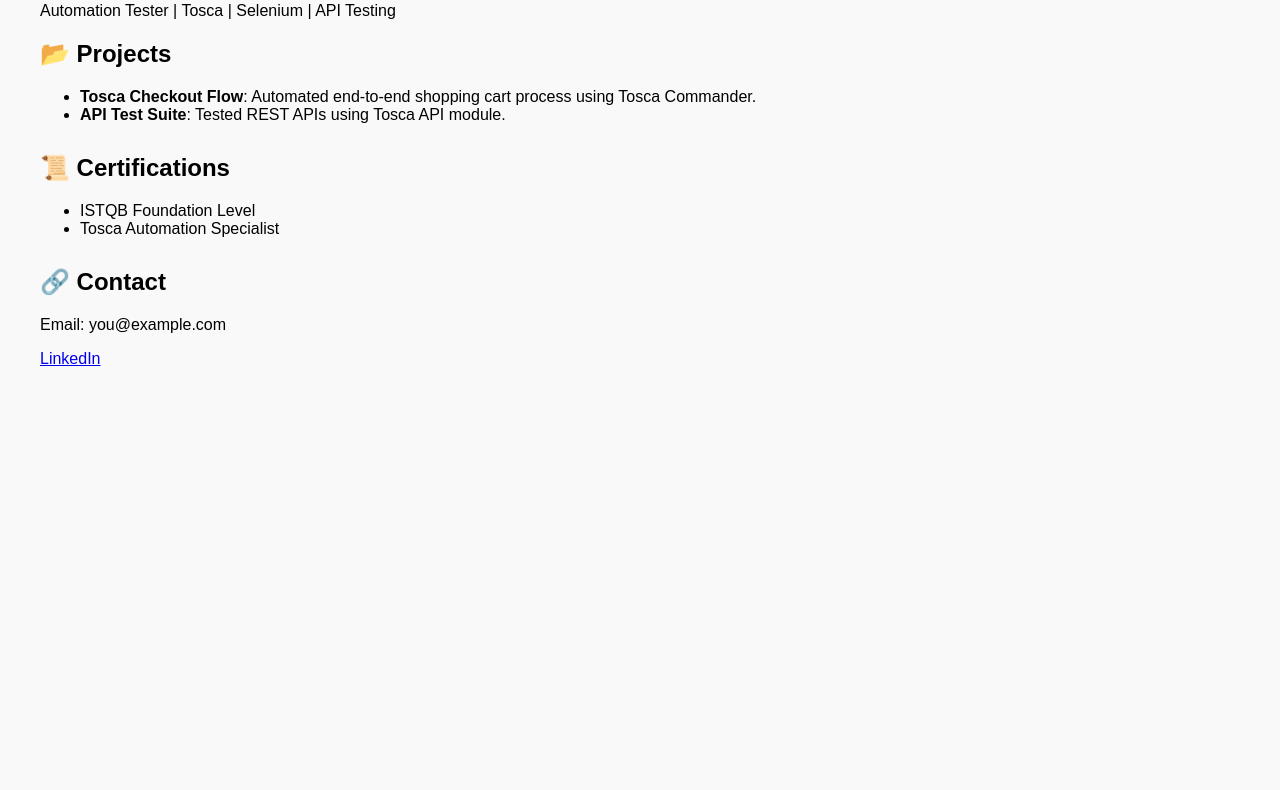
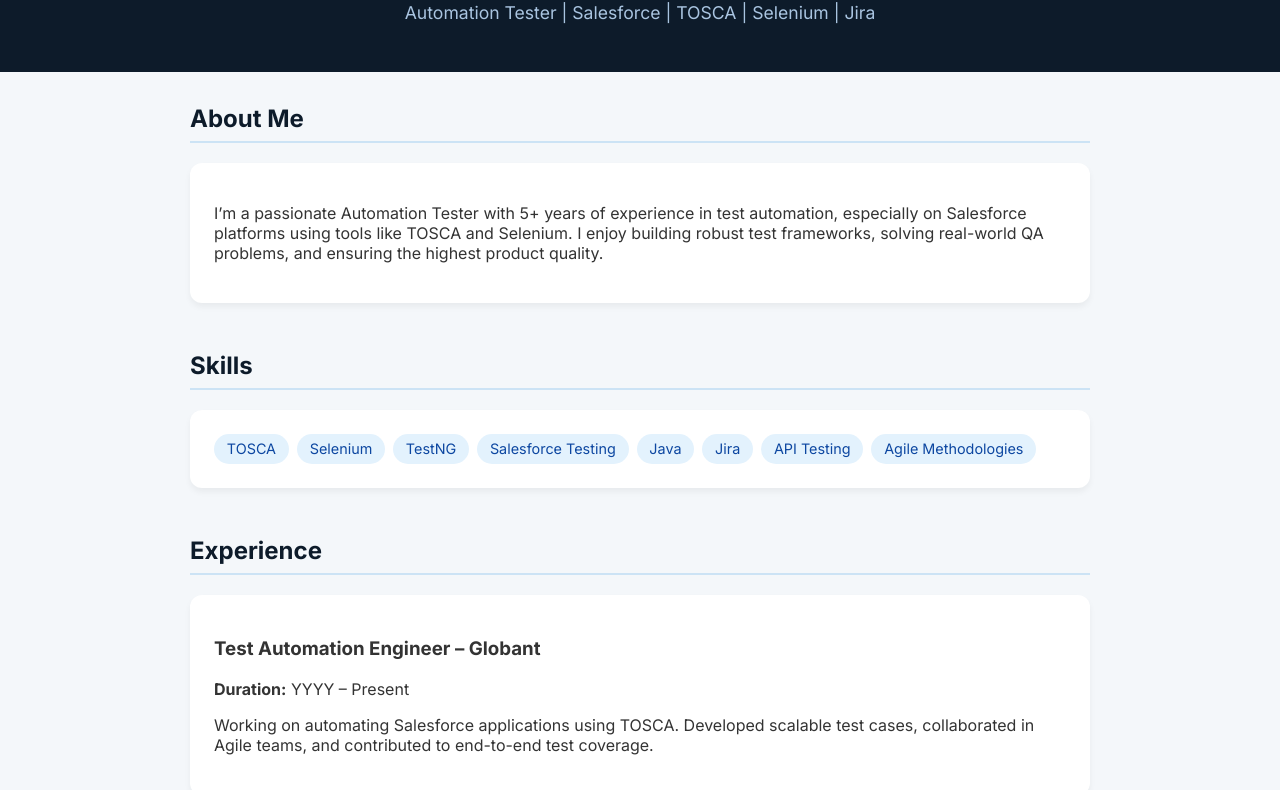
Before and after one commit to AkankshaPrabhakar/akankshaprabhakar.github.io, a plain HTML site: page index.html in a window 1280 px wide. Shown: the part 97-887 px from the top of the page. Before the commit the page ends 800 px from the top, so only its background shows below. Drawn offline with Linux system fonts and the light colour scheme.

Commit message:
Update index.html

```diff
--- a/index.html
+++ b/index.html
@@ -1,37 +1,145 @@
 <!DOCTYPE html>
-<html>
+<html lang="en">
 <head>
-  <title>My Automation Portfolio</title>
+  <meta charset="UTF-8" />
+  <meta name="viewport" content="width=device-width, initial-scale=1.0" />
+  <title>Your Name | Automation Tester</title>
+  <link href="https://fonts.googleapis.com/css2?family=Inter:wght@400;600;700&display=swap" rel="stylesheet" />
   <style>
-    body { font-family: Arial; margin: 40px; background: #f9f9f9; }
-    h1 { color: #333; }
-    .section { margin-bottom: 30px; }
+    body {
+      font-family: 'Inter', sans-serif;
+      margin: 0;
+      padding: 0;
+      background: #f4f7fa;
+      color: #333;
+    }
+    header {
+      background: #0d1b2a;
+      color: white;
+      padding: 2rem 1rem;
+      text-align: center;
+    }
+    header h1 {
+      margin: 0;
+      font-size: 2.5rem;
+    }
+    header p {
+      font-size: 1.1rem;
+      color: #a9c4e0;
+    }
+    .container {
+      max-width: 900px;
+      margin: 2rem auto;
+      padding: 0 1rem;
+    }
+    section {
+      margin-bottom: 3rem;
+    }
+    h2 {
+      color: #0d1b2a;
+      border-bottom: 2px solid #cce3f5;
+      padding-bottom: 0.5rem;
+    }
+    .card {
+      background: white;
+      padding: 1.5rem;
+      border-radius: 12px;
+      box-shadow: 0 4px 6px rgba(0, 0, 0, 0.05);
+      margin-top: 1rem;
+    }
+    .skills-list, .tools-list {
+      display: flex;
+      flex-wrap: wrap;
+      gap: 0.5rem;
+      margin-top: 1rem;
+    }
+    .badge {
+      background: #e3f2fd;
+      color: #0d47a1;
+      padding: 0.4rem 0.8rem;
+      border-radius: 20px;
+      font-size: 0.9rem;
+    }
+    footer {
+      text-align: center;
+      padding: 2rem 1rem;
+      background: #0d1b2a;
+      color: #fff;
+    }
+    a {
+      color: #82b1ff;
+      text-decoration: none;
+    }
+    a:hover {
+      text-decoration: underline;
+    }
   </style>
 </head>
 <body>
-  <h1>👋 Hi, I'm Akanksha</h1>
-  <p>Automation Tester | Tosca | Selenium | API Testing</p>
 
-  <div class="section">
-    <h2>📂 Projects</h2>
-    <ul>
-      <li><strong>Tosca Checkout Flow</strong>: Automated end-to-end shopping cart process using Tosca Commander.</li>
-      <li><strong>API Test Suite</strong>: Tested REST APIs using Tosca API module.</li>
-    </ul>
+  <header>
+    <h1>Your Name</h1>
+    <p>Automation Tester | Salesforce | TOSCA | Selenium | Jira</p>
+  </header>
+
+  <div class="container">
+
+    <section>
+      <h2>About Me</h2>
+      <div class="card">
+        <p>I’m a passionate Automation Tester with 5+ years of experience in test automation, especially on Salesforce platforms using tools like TOSCA and Selenium. I enjoy building robust test frameworks, solving real-world QA problems, and ensuring the highest product quality.</p>
+      </div>
+    </section>
+
+    <section>
+      <h2>Skills</h2>
+      <div class="card skills-list">
+        <span class="badge">TOSCA</span>
+        <span class="badge">Selenium</span>
+        <span class="badge">TestNG</span>
+        <span class="badge">Salesforce Testing</span>
+        <span class="badge">Java</span>
+        <span class="badge">Jira</span>
+        <span class="badge">API Testing</span>
+        <span class="badge">Agile Methodologies</span>
+      </div>
+    </section>
+
+    <section>
+      <h2>Experience</h2>
+      <div class="card">
+        <h3>Test Automation Engineer – Globant</h3>
+        <p><strong>Duration:</strong> YYYY – Present</p>
+        <p>Working on automating Salesforce applications using TOSCA. Developed scalable test cases, collaborated in Agile teams, and contributed to end-to-end test coverage.</p>
+      </div>
+    </section>
+
+    <section>
+      <h2>Projects</h2>
+      <div class="card">
+        <h3>Salesforce Regression Suite Automation</h3>
+        <p>Created a full automation suite for Salesforce CRM using TOSCA, improving test execution time by 60% and enhancing overall release quality.</p>
+      </div>
+      <div class="card">
+        <h3>API Integration Testing Framework</h3>
+        <p>Designed and implemented a modular API test framework using REST Assured and integrated it with CI/CD pipelines.</p>
+      </div>
+    </section>
+
+    <section>
+      <h2>Contact</h2>
+      <div class="card">
+        <p><strong>Email:</strong> your.email@example.com</p>
+        <p><strong>LinkedIn:</strong> <a href="https://linkedin.com/in/yourprofile" target="_blank">linkedin.com/in/yourprofile</a></p>
+        <p><strong>GitHub:</strong> <a href="https://github.com/yourusername" target="_blank">github.com/yourusername</a></p>
+      </div>
+    </section>
+
   </div>
 
-  <div class="section">
-    <h2>📜 Certifications</h2>
-    <ul>
-      <li>ISTQB Foundation Level</li>
-      <li>Tosca Automation Specialist</li>
-    </ul>
-  </div>
+  <footer>
+    <p>&copy; 2025 Your Name | Built with ❤️ for GitHub Pages</p>
+  </footer>
 
-  <div class="section">
-    <h2>🔗 Contact</h2>
-    <p>Email: you@example.com</p>
-    <p><a href="https://www.linkedin.com/in/yourprofile">LinkedIn</a></p>
-  </div>
 </body>
 </html>
```
